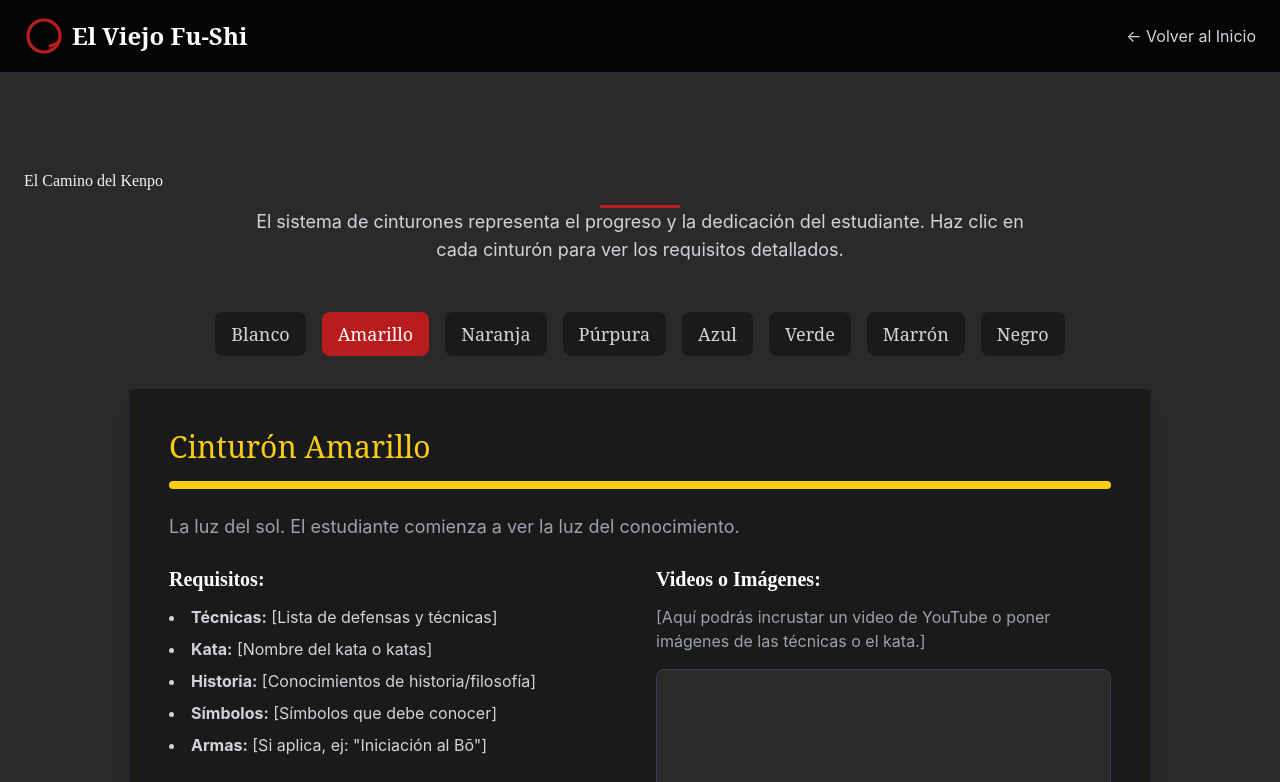
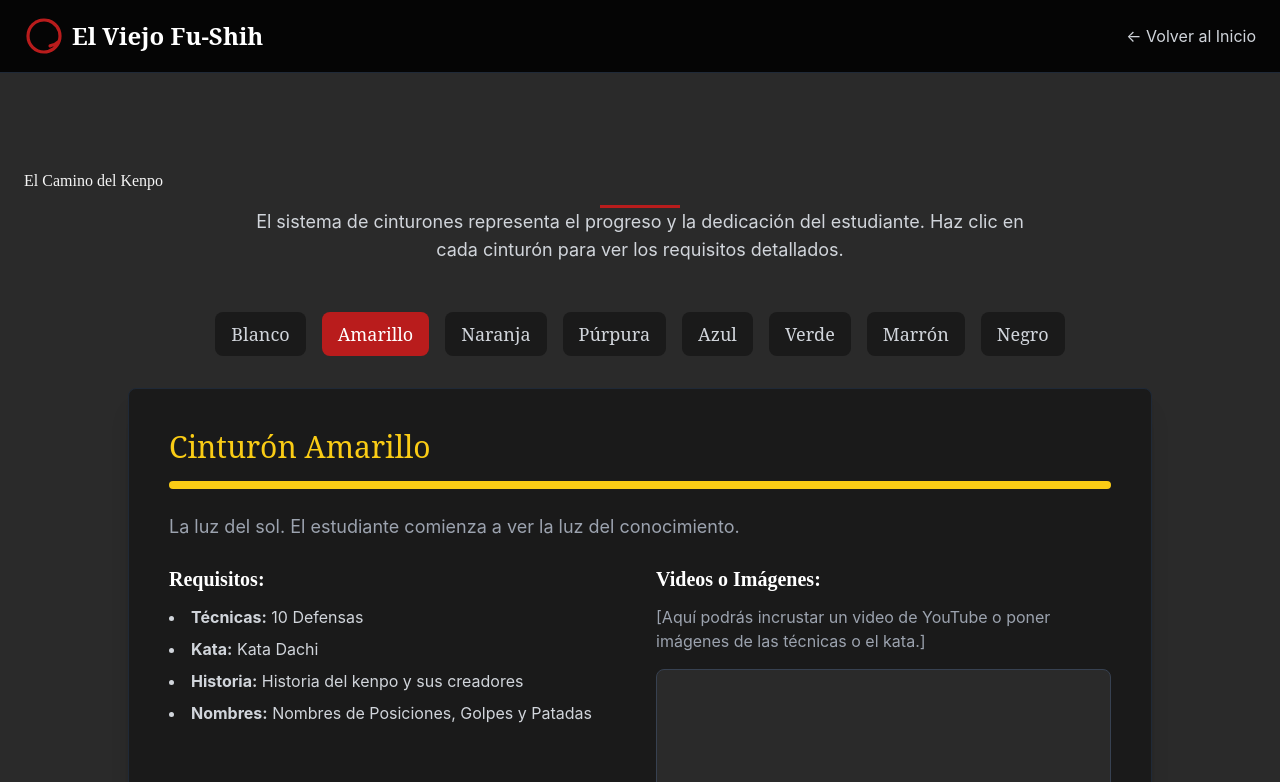
Before and after one commit to alebati123/Kenpo-web, a plain HTML site: page cinturones.html in a window 1280 px wide. Both pictures are taken after a click on the button "Amarillo". Shown: the top 782 px of the page. Drawn offline with nearby package versions, Linux system fonts and the light colour scheme.

Commit message:
cinturones

```diff
--- a/cinturones.html
+++ b/cinturones.html
@@ -4,7 +4,7 @@
     <meta charset="UTF-8">
     <meta name="viewport" content="width=device-width, initial-scale=1.0">
     <!-- El título ahora es "Cinturones" -->
-    <title>Cinturones - El Viejo Fu-Shi Kenpo</title>
+    <title>Cinturones - El Viejo Fu-Shih Kenpo</title>
     <!-- Script de Tailwind CSS -->
     <script src="https://cdn.tailwindcss.com"></script>
     <!-- Configuración de Tailwind para un tema oscuro y fuente -->
@@ -58,7 +58,7 @@
                 <svg class="w-10 h-10 text-kenpo-accent" viewBox="0 0 100 100" fill="none" xmlns="http://www.w3.org/2000/svg">
                     <path d="M50 10C27.9086 10 10 27.9086 10 50C10 72.0914 27.9086 90 50 90C67.6893 90 82.721 78.5303 88.0801 62.5M50 10C54.3644 10 58.5985 10.6629 62.5 11.9199M50 10C42.5023 10 35.5059 11.956 29.5 15.4284M88.0801 62.5C89.3371 58.5985 90 54.3644 90 50C90 32.3107 78.5303 17.279 62.5 11.9199M88.0801 62.5C82.721 68.1725 74.3468 72.3308 65.0933 74.5716" stroke="currentColor" stroke-width="8" stroke-linecap="round"/>
                 </svg>
-                <span class="text-2xl font-serif font-bold text-white">El Viejo Fu-Shi</span>
+                <span class="text-2xl font-serif font-bold text-white">El Viejo Fu-Shih</span>
             </a>
 
             <!-- Menú de navegación - SIMPLIFICADO POR AHORA -->
@@ -100,13 +100,6 @@
                             <h3 class="text-3xl font-serif text-white mb-4">Cinturón Blanco</h3>
                             <div class="h-2 rounded-lg bg-white mb-6"></div>
                             <p class="text-gray-400 mb-6 text-lg">El inicio del camino. Simboliza la pureza, la inocencia y la mente abierta del principiante.</p>
-                            <h4 class="font-bold text-xl text-white mb-3">Requisitos:</h4>
-                            <ul class="space-y-2 text-gray-300 list-disc list-inside text-lg">
-                                <li>Fundamentos básicos de posiciones (stances).</li>
-                                <li>Técnicas básicas de bloqueo y golpe.</li>
-                                <li>Etiqueta y comportamiento en el dojo.</li>
-                                <li>[Agrega más fundamentos aquí]</li>
-                            </ul>
                         </div>
 
                         <!-- Panel Amarillo -->
@@ -119,11 +112,10 @@
                                 <div>
                                     <h4 class="font-bold text-xl text-white mb-3">Requisitos:</h4>
                                     <ul class="space-y-2 text-gray-300 list-disc list-inside">
-                                        <li><strong>Técnicas:</strong> [Lista de defensas y técnicas]</li>
-                                        <li><strong>Kata:</strong> [Nombre del kata o katas]</li>
-                                        <li><strong>Historia:</strong> [Conocimientos de historia/filosofía]</li>
-                                        <li><strong>Símbolos:</strong> [Símbolos que debe conocer]</li>
-                                        <li><strong>Armas:</strong> [Si aplica, ej: "Iniciación al Bō"]</li>
+                                        <li><strong>Técnicas:</strong> 10 Defensas</li>
+                                        <li><strong>Kata:</strong> Kata Dachi</li>
+                                        <li><strong>Historia:</strong> Historia del kenpo y sus creadores</li>
+                                        <li><strong>Nombres:</strong> Nombres de Posiciones, Golpes y Patadas </li>
                                     </ul>
                                 </div>
                                 <div>
@@ -152,10 +144,10 @@
                                 <div>
                                     <h4 class="font-bold text-xl text-white mb-3">Requisitos:</h4>
                                     <ul class="space-y-2 text-gray-300 list-disc list-inside">
-                                        <li><strong>Técnicas:</strong> [Lista de defensas y técnicas]</li>
-                                        <li><strong>Kata:</strong> [Nombre del kata o katas]</li>
-                                        <li><strong>Historia:</strong> [Conocimientos de historia/filosofía]</li>
-                                        <li><strong>Símbolos:</strong> [Símbolos que debe conocer]</li>
+                                        <li><strong>Técnicas:</strong> 33 Defensas</li>
+                                        <li><strong>Kata:</strong> Neko Buto Shodan</li>
+                                        <li><strong>Historia:</strong> Historia del kenpo y sus creadores</li>
+                                        <li><strong>Nombres:</strong> Nombres de Posiciones, Golpes y Patadas </li>
                                         <li><strong>Armas:</strong> [Manejo de armas si se requiere]</li>
                                     </ul>
                                 </div>
@@ -178,10 +170,10 @@
                                 <div>
                                     <h4 class="font-bold text-xl text-white mb-3">Requisitos:</h4>
                                     <ul class="space-y-2 text-gray-300 list-disc list-inside">
-                                        <li><strong>Técnicas:</strong> [Lista de defensas y técnicas]</li>
+                                        <li><strong>Técnicas:</strong> 32 Defensas</li>
                                         <li><strong>Kata:</strong> [Nombre del kata o katas]</li>
                                         <li><strong>Historia:</strong> [Conocimientos de historia/filosofía]</li>
-                                        <li><strong>Símbolos:</strong> [Símbolos que debe conocer]</li>
+                                        <li><strong>Nombres:</strong> Nombres de Posiciones, Golpes y Patadas </li>
                                         <li><strong>Armas:</strong> [Manejo de armas si se requiere]</li>
                                     </ul>
                                 </div>
@@ -204,10 +196,10 @@
                                 <div>
                                     <h4 class="font-bold text-xl text-white mb-3">Requisitos:</h4>
                                     <ul class="space-y-2 text-gray-300 list-disc list-inside">
-                                        <li><strong>Técnicas:</strong> [Lista de defensas y técnicas]</li>
+                                        <li><strong>Técnicas:</strong> 25 Defensas</li>
                                         <li><strong>Kata:</strong> [Nombre del kata o katas]</li>
                                         <li><strong>Historia:</strong> [Conocimientos de historia/filosofía]</li>
-                                        <li><strong>Símbolos:</strong> [Símbolos que debe conocer]</li>
+                                        <li><strong>Nombres:</strong> Nombres de Posiciones, Golpes y Patadas </li>
                                         <li><strong>Armas:</strong> [Manejo de armas si se requiere]</li>
                                     </ul>
                                 </div>
@@ -233,7 +225,7 @@
                                         <li><strong>Técnicas:</strong> [Lista de defensas y técnicas]</li>
                                         <li><strong>Kata:</strong> [Nombre del kata o katas]</li>
                                         <li><strong>Historia:</strong> [Conocimientos de historia/filosofía]</li>
-                                        <li><strong>Símbolos:</strong> [Símbolos que debe conocer]</li>
+                                        <li><strong>Nombres:</strong> Nombres de Posiciones, Golpes y Patadas </li>
                                         <li><strong>Armas:</strong> [Manejo de armas si se requiere]</li>
                                     </ul>
                                 </div>
@@ -259,7 +251,7 @@
                                         <li><strong>Técnicas:</strong> [Lista de defensas y técnicas]</li>
                                         <li><strong>Kata:</strong> [Nombre del kata o katas]</li>
                                         <li><strong>Historia:</strong> [Conocimientos de historia/filosofía]</li>
-                                        <li><strong>Símbolos:</strong> [Símbolos que debe conocer]</li>
+                                        <li><strong>Nombres:</strong> Nombres de Posiciones, Golpes y Patadas </li>
                                         <li><strong>Armas:</strong> [Manejo de armas si se requiere]</li>
                                     </ul>
                                 </div>
@@ -285,7 +277,7 @@
                                         <li><strong>Técnicas:</strong> [Requisitos para 1er Dan]</li>
                                         <li><strong>Kata:</strong> [Katas avanzados]</li>
                                         <li><strong>Historia:</strong> [Dominio de la filosofía]</li>
-                                        <li><strong>Símbolos:</strong> [Comprensión profunda]</li>
+                                        <li><strong>Nombres:</strong> Nombres de Posiciones, Golpes y Patadas </li>
                                         <li><strong>Armas:</strong> [Maestría en armas]</li>
                                     </ul>
                                 </div>
```
Also changed, not shown: estilos.html (+2 -2 lines), index.html (+5 -27 lines), katas.html (+2 -2 lines).
